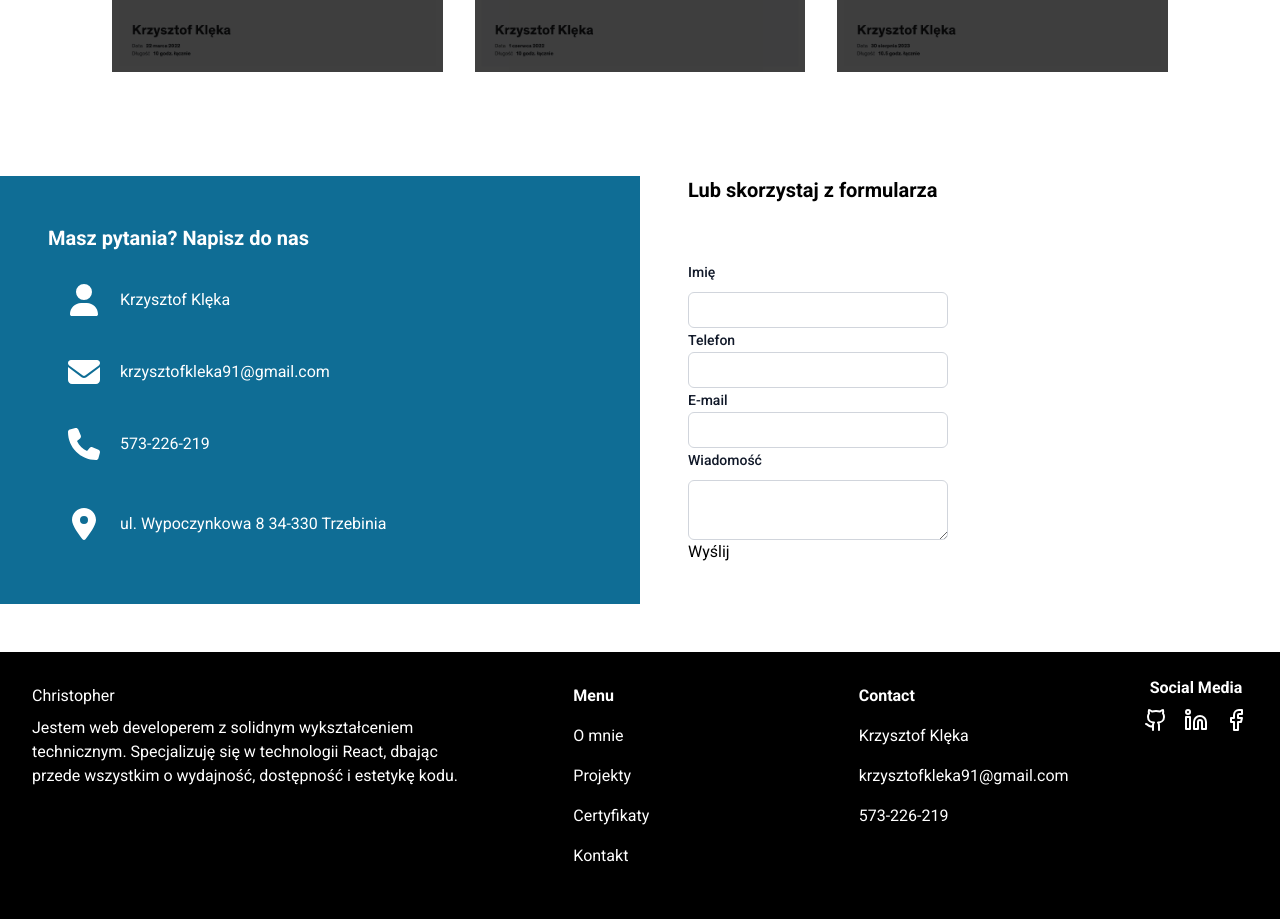
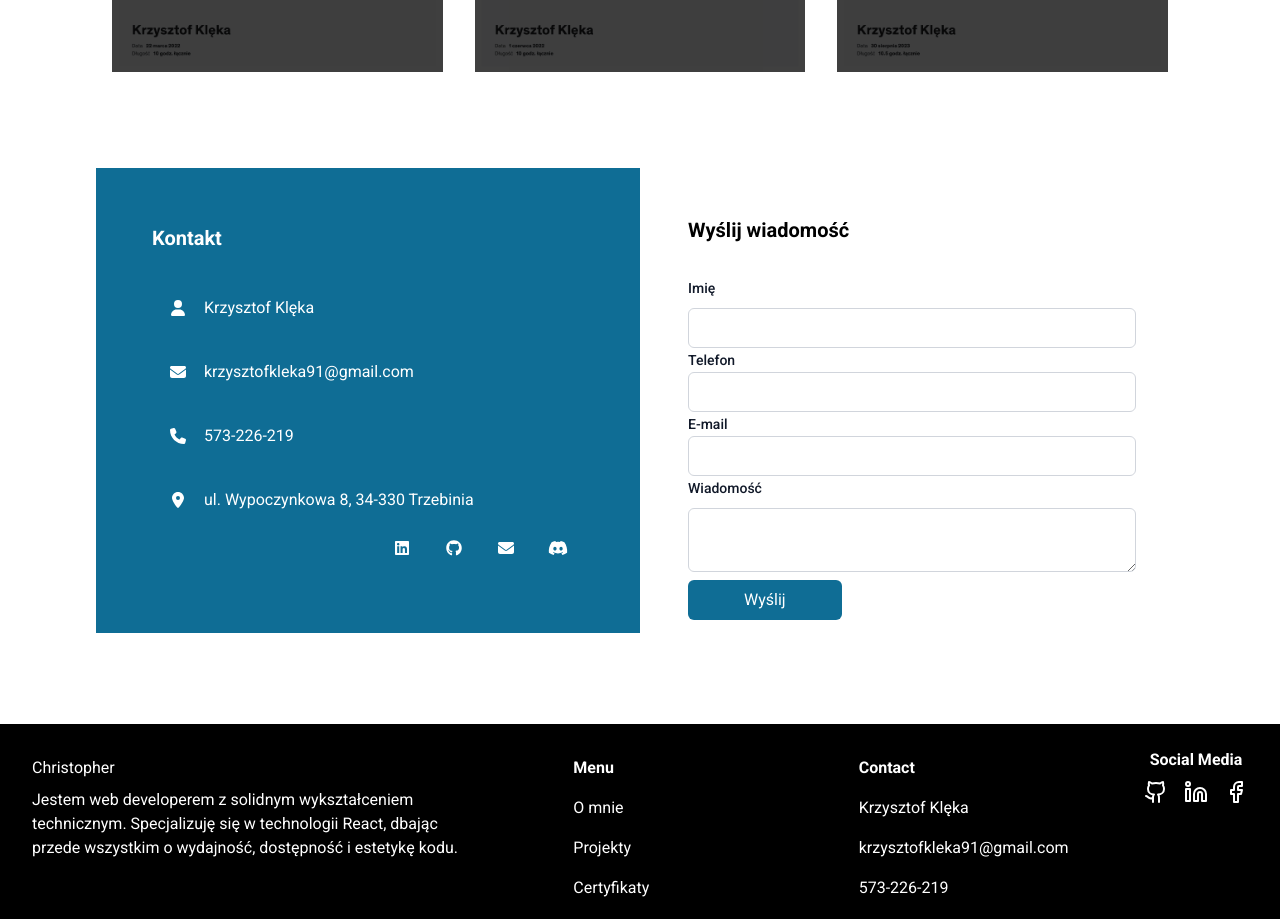
Before and after one commit to Kry765/portfolio, a React (Vite) app: page / in a window 1280 px wide. Shown: the part 2460-3379 px from the top of the page. Built offline with nearby package versions, Linux system fonts and the light colour scheme; what tailwindcss-animated would draw is missing.

Commit message:
add new style to contact component

```diff
--- a/src/components/AboutMe/AboutMeSkills.tsx
+++ b/src/components/AboutMe/AboutMeSkills.tsx
@@ -1,5 +1,5 @@
-import IconWrapper from "../../hook/iconWrapper";
-import { iconMap } from "../../hook/iconWrapper";
+import IconWrapper from "../../shared/IconWrapper";
+import { iconMap } from "../../shared/IconWrapper";
 
 export type IconName = keyof typeof iconMap;
 
--- a/src/components/ContactForm/Contact.tsx
+++ b/src/components/ContactForm/Contact.tsx
@@ -1,16 +1,17 @@
 import ContactInfo from "./ContactInfo";
 import ContactForm from "./ContactForm";
 import personalyData from "../../data/personalyData.json";
-import type { PersonalyData } from "../../types/PersonallyData";
+import type { PersonalyData } from "../../types/PersonalyData";
 
 const typeData = personalyData as PersonalyData;
+
 export default function Contact() {
   return (
-    <div className="flex flex-col items-start justify-around md:flex-row my-12">
-      <div className="mt-10 w-full">
+    <div className="flex flex-col items-start justify-around md:flex-row my-12 px-24">
+      <div className="mt-8 w-full">
         <ContactInfo data={typeData} />
       </div>
-      <div className="mt-10 w-full">
+      <div className="mt-8 w-full">
         <ContactForm />
       </div>
     </div>
--- a/src/components/ContactForm/ContactForm.tsx
+++ b/src/components/ContactForm/ContactForm.tsx
@@ -1,49 +1,48 @@
 export default function ContactForm() {
+  const styleInput =
+    "block w-full rounded-md bg-white px-3 py-2 text-base text-gray-900 outline-1 -outline-offset-1 outline-gray-300 placeholder:text-gray-400 focus:outline-2 focus:-outline-offset-2 focus:outline-indigo-600 sm:text-sm/6";
+
+  const styleLabel = "block text-sm/6 font-medium text-gray-900";
+
   return (
-    <div className="w-full px-12">
-      <h3 className="text-xl font-bold mb-4">Lub skorzystaj z formularza</h3>
+    <div className="w-full p-12">
+      <h3 className="text-xl font-bold mb-8">Wyślij wiadomość</h3>
       <form action="" className="flex flex-col">
-        <div className="mt-10 grid grid-cols-1 gap-x-6 gap-y-8 sm:grid-cols-6">
-          <div className="sm:col-span-3">
-            <label className="block text-sm/6 font-medium text-gray-900">
-              Imię
-            </label>
+        <div className="grid grid-cols-1 gap-x-6 gap-y-8 sm:grid-cols-6">
+          <div className="sm:col-span-6">
+            <label className={styleLabel}>Imię</label>
             <div className="mt-2">
               <input
                 type="text"
                 name="first-name"
                 id="first-name"
-                className="block w-full rounded-md bg-white px-3 py-1.5 text-base text-gray-900 outline-1 -outline-offset-1 outline-gray-300 placeholder:text-gray-400 focus:outline-2 focus:-outline-offset-2 focus:outline-indigo-600 sm:text-sm/6"
+                className={styleInput}
               />
-              <label className="block text-sm/6 font-medium text-gray-900">
-                Telefon
-              </label>
+              <label className={styleLabel}>Telefon</label>
               <input
                 type="text"
                 name="first-name"
                 id="first-name"
-                className="block w-full rounded-md bg-white px-3 py-1.5 text-base text-gray-900 outline-1 -outline-offset-1 outline-gray-300 placeholder:text-gray-400 focus:outline-2 focus:-outline-offset-2 focus:outline-indigo-600 sm:text-sm/6"
+                className={styleInput}
               />
-              <label className="block text-sm/6 font-medium text-gray-900">
-                E-mail
-              </label>
+              <label className={styleLabel}>E-mail</label>
               <input
                 type="text"
                 name="first-name"
                 id="first-name"
-                className="block w-full rounded-md bg-white px-3 py-1.5 text-base text-gray-900 outline-1 -outline-offset-1 outline-gray-300 placeholder:text-gray-400 focus:outline-2 focus:-outline-offset-2 focus:outline-indigo-600 sm:text-sm/6"
+                className={styleInput}
               />
-              <label className="block text-sm/6 font-medium text-gray-900">
-                Wiadomość
-              </label>
+              <label className={styleLabel}>Wiadomość</label>
               <div className="mt-2">
                 <textarea
                   name="about"
                   id="about"
-                  className="block w-full rounded-md bg-white px-3 py-1.5 text-base text-gray-900 outline-1 -outline-offset-1 outline-gray-300 placeholder:text-gray-400 focus:outline-2 focus:-outline-offset-2 focus:outline-indigo-600 sm:text-sm/6"
+                  className={styleInput}
                 ></textarea>
               </div>
-              <button>Wyślij</button>
+              <button className="py-2 my-2 md:mr-auto cursor-pointer rounded-md z-4 bg-[#0F6D95] text-white radius-[12px] px-14 transition-bg duration-300">
+                Wyślij
+              </button>
             </div>
           </div>
         </div>
--- a/src/components/ContactForm/ContactInfo.tsx
+++ b/src/components/ContactForm/ContactInfo.tsx
@@ -1,30 +1,37 @@
-import type { PersonalyData } from "../../types/PersonallyData";
-import IconWrapper from "../../hook/iconWrapper";
+import type { PersonalyData } from "../../types/PersonalyData";
+import IconWrapper from "../../shared/IconWrapper";
 
 type Props = {
   data: PersonalyData;
 };
 
 export default function ContactInfo({ data }: Props) {
-  const { personaly, address } = data;
+  const { personaly, address, social } = data;
 
   return (
-    <div className="p-12 bg-[#0F6D95] text-white">
-      <h3 className="text-xl font-bold mb-4">Masz pytania? Napisz do nas</h3>{" "}
+    <div className="p-14 bg-[#0F6D95] text-white">
+      <h3 className="text-xl font-bold pb-8">Kontakt</h3>
       {personaly.map((item, index) => (
-        <div key={index} className="mb-2 flex items-center">
-          <IconWrapper name={item.icon} size={"2x"} />
+        <div key={index} className="mb-4 flex items-center">
+          <IconWrapper name={item.icon} size={"1x"} />
           <p>{item.label}</p>
         </div>
       ))}
       {address.map((item, index) => (
         <div key={index} className="mt-4 flex items-center">
-          <IconWrapper name={item.icon} size={"2x"} />
+          <IconWrapper name={item.icon} size={"1x"} />
           <p>
-            {item.street} {item.postcode} {item.city}
+            {item.street}, {item.postcode} {item.city}
           </p>
         </div>
       ))}
+      <div className="flex justify-end">
+        {social.map((item, index) => (
+          <a href={item.link} key={index}>
+            <IconWrapper name={item.icon} size="1x" />
+          </a>
+        ))}
+      </div>
     </div>
   );
 }
--- a/src/components/Footer.tsx
+++ b/src/components/Footer.tsx
@@ -1,7 +1,7 @@
 import { Github, Linkedin, Facebook } from "lucide-react";
 import { menu } from "../data/menu.json";
 import { personaly } from "../data/personalyData.json";
-import { ListMenu } from "../hook/ListMenu";
+import { ListMenu } from "../shared/MenuWrapper";
 
 export default function Footer() {
   return (
--- a/src/components/Header/HeaderIconSocial.tsx
+++ b/src/components/Header/HeaderIconSocial.tsx
@@ -1,4 +1,4 @@
-import IconWrapper, { iconMap } from "../../hook/iconWrapper";
+import IconWrapper, { iconMap } from "../../shared/IconWrapper";
 
 type SocialIconLinkItem = {
   key: string;
--- a/src/components/TopNavbar.tsx
+++ b/src/components/TopNavbar.tsx
@@ -1,7 +1,7 @@
 import { menu } from "../data/menu.json";
 import { Menu, X } from "lucide-react";
 import { useState } from "react";
-import { ListMenu } from "../hook/ListMenu";
+import { ListMenu } from "../shared/MenuWrapper";
 
 export default function TopNavbar() {
   const [mobileMenu, setMobileMenu] = useState(false);
--- a/src/data/personalyData.json
+++ b/src/data/personalyData.json
@@ -19,12 +19,33 @@
     ],
     "address": [
         {
+            "key": "personally data",
             "city": "Trzebinia",
             "postcode": "34-330",
             "street": "ul. Wypoczynkowa 8",
             "icon": "location"
         }
+    ],
+    "social":[
+    {
+        "key": "linkedin",
+        "icon": "linkedin",
+        "link": "https://www.linkedin.com/in/krzysztof-kl%C4%99ka/"
+    },
+    {
+        "key": "github",
+        "icon": "github",
+        "link": "https://github.com/Kry765"
+    },
+        {
+      "key": "mail",
+      "icon": "envelope",
+      "link": "mailto:krzysztofkleka91@gmail.com"
+    },
+    {
+      "key": "discord",
+      "icon": "discord",
+      "link": "https://discord.com/users/Kry765#5652"
+    }
     ]
-
-
 }
```
Also changed, not shown: src/types/PersonalyData.ts (renamed from src/types/PersonallyData.ts, +8 -1 lines), src/shared/IconWrapper.tsx (renamed from src/hook/iconWrapper.tsx), src/shared/MenuWrapper.tsx (renamed from src/hook/ListMenu.tsx).
